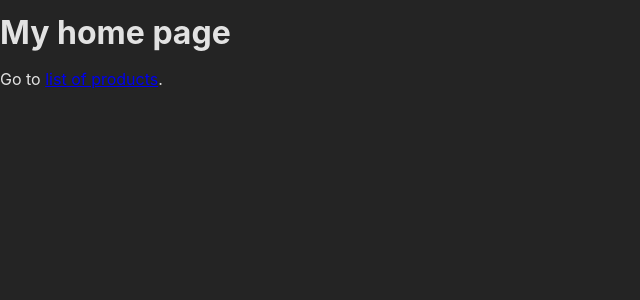
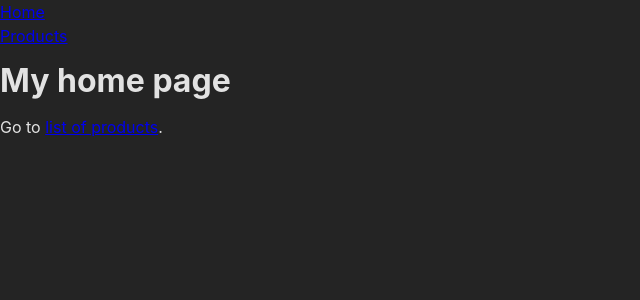
Before and after one commit to ch-ratnaji/21-spa, a React (Create React App) app: page / in a window 1280 px wide. Shown: the top 300 px of the page, without its empty margins (0-640 px from the left). Built offline with nearby package versions, Linux system fonts and the light colour scheme.

Commit message:
Here in output page we see MainNavigation component as it is fixed on the top of the page and below we put outlet so children components will be shown here

```diff
--- /dev/null
+++ b/src/components/MainNavigation.jsx
@@ -0,0 +1,20 @@
+import { Link } from "react-router-dom";
+
+export default function MainNavigation() {
+  return (
+    <>
+      <header>
+        <nav>
+          <ul>
+            <li>
+              <Link to="/">Home</Link>
+            </li>
+            <li>
+              <Link to="/products">Products</Link>
+            </li>
+          </ul>
+        </nav>
+      </header>
+    </>
+  );
+}
--- /dev/null
+++ b/src/components/Root.js
@@ -0,0 +1,13 @@
+import { Outlet } from "react-router-dom";
+import MainNavigation from "./MainNavigation";
+
+function RootLayout() {
+    return (
+        <>
+            <MainNavigation />
+            <Outlet />
+        </>
+    );
+}
+
+export default RootLayout;
--- a/src/pages/Products.js
+++ b/src/pages/Products.js
@@ -1,3 +1,3 @@
 export default function ProductsPage() {
-    return (<h1>This is my product page </h1>);
+    return (<h1>Products page </h1>);
 }
```
Also changed, not shown: src/App.js (+12 -5 lines).
